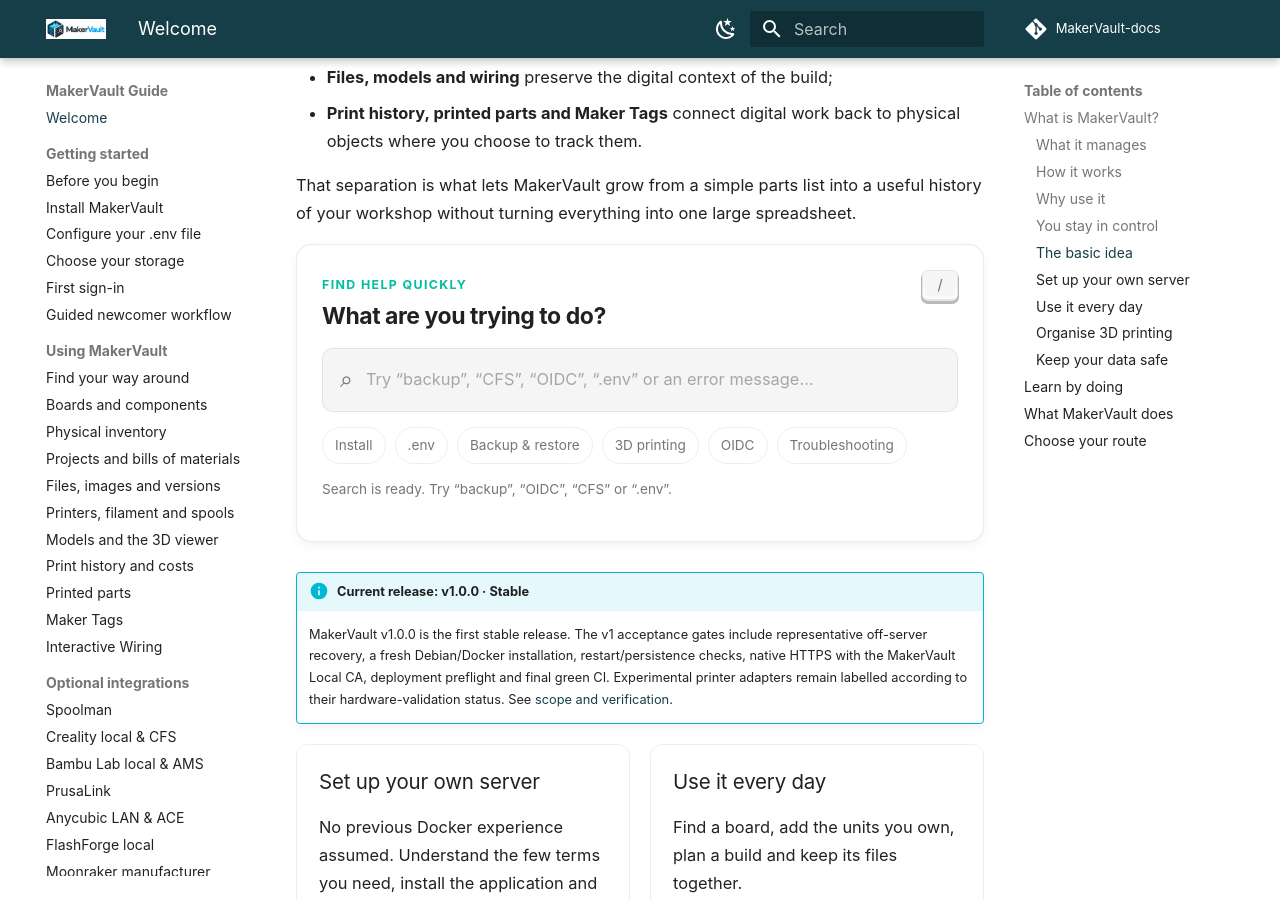
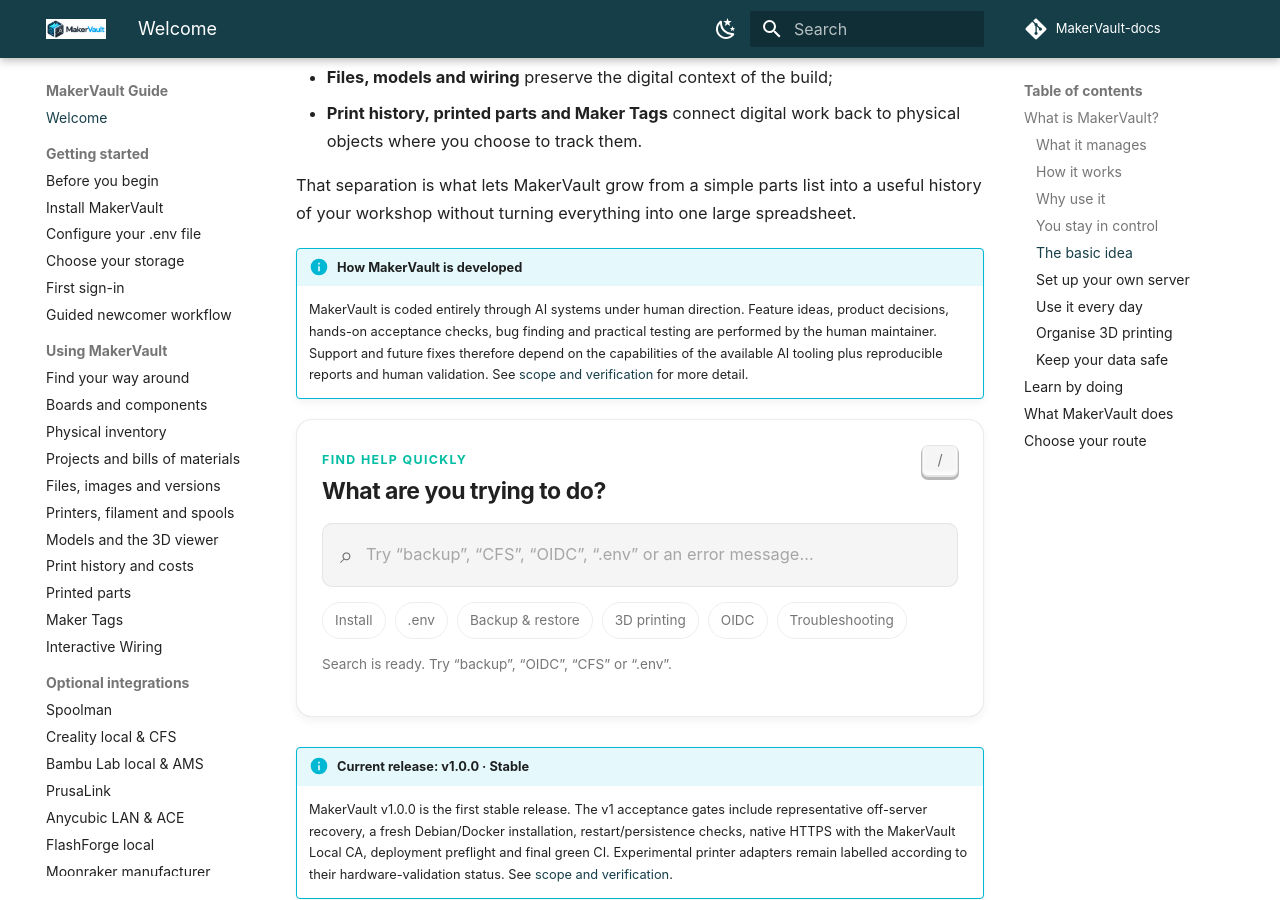
Before and after one commit to gavrd7/MakerVault-docs, an MkDocs documentation site: the page built from docs/guide/index.md, in a window 1280 px wide and 900 px high, scrolled down 1710 px. Built offline with MkDocs 1.6.1 and Material for MkDocs 9.7.7, drawn with Linux system fonts in a browser that asks for light colours; comment, search, counter and statistics services are not loaded.

Commit message:
Surface AI development model in guide introduction

```diff
--- a/docs/guide/index.md
+++ b/docs/guide/index.md
@@ -46,6 +46,10 @@
 - **Print history, printed parts and Maker Tags** connect digital work back to physical objects where you choose to track them.
 
 That separation is what lets MakerVault grow from a simple parts list into a useful history of your workshop without turning everything into one large spreadsheet.
+
+
+!!! info "How MakerVault is developed"
+    MakerVault is coded entirely through AI systems under human direction. Feature ideas, product decisions, hands-on acceptance checks, bug finding and practical testing are performed by the human maintainer. Support and future fixes therefore depend on the capabilities of the available AI tooling plus reproducible reports and human validation. See [scope and verification](reference/about.md) for more detail.
 
 <div class="guide-search" data-guide-search role="search" aria-label="Search the MakerVault guide">
   <div class="guide-search__heading">
```
